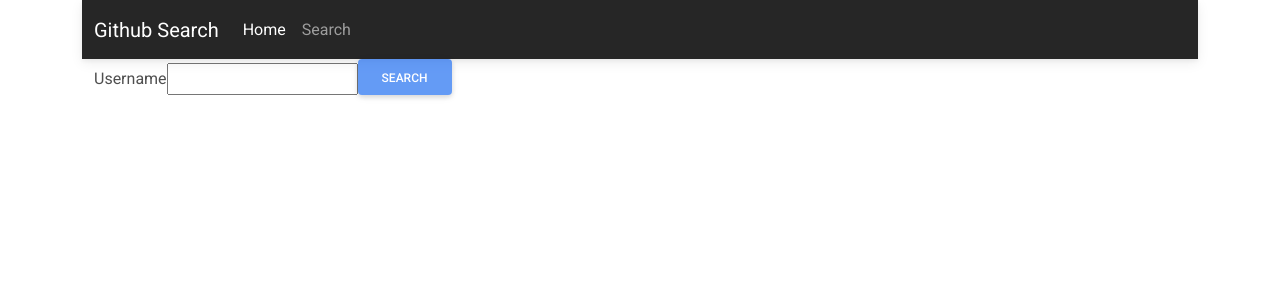
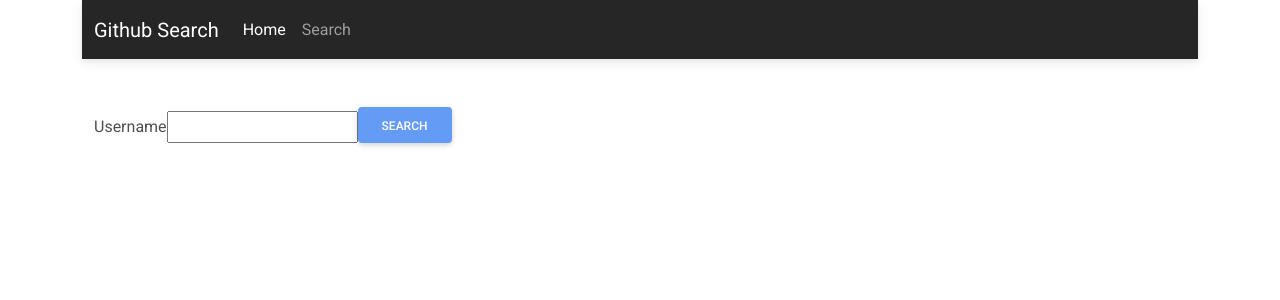
Before and after one commit to ZippMukami/Access-Tokens-App, an Angular app: page /search in a window 1280 px wide. Shown: the top 300 px of the page. Built offline with nearby package versions, Linux system fonts and the light colour scheme.

Commit message:
adds readme.

```diff
--- a/src/app/component/header/header.component.html
+++ b/src/app/component/header/header.component.html
@@ -1,5 +1,5 @@
 <nav class="navbar navbar-expand-lg navbar-dark bg-dark">
-    <div class="container-fluid">
+    <div class="container">
       <a class="navbar-brand" href="#">Github Search</a>
       <button class="navbar-toggler" type="button" data-bs-toggle="collapse" data-bs-target="#navbarNav" aria-controls="navbarNav" aria-expanded="false" aria-label="Toggle navigation">
         <span class="navbar-toggler-icon"></span>
--- a/src/app/component/search/search.component.html
+++ b/src/app/component/search/search.component.html
@@ -1,5 +1,6 @@
 <div class="container">
-    <form [formGroup]="searchForm" (ngSubmit)="sendUser()">
+
+    <form class="mt-5" [formGroup]="searchForm" (ngSubmit)="sendUser()">
         <label for="">Username</label>
         <input type="text" name="" id="" formControlName="username">
 
```
Also changed, not shown: src/assets/Screenshot from 2022-04-20 05-35-58.png (added), 1 other file (tests, documents, lock files or other folders).
